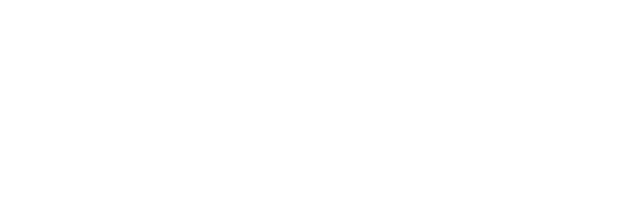
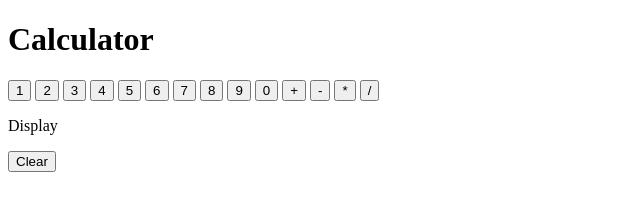
Before and after one commit to RobertMihai205/Calculator, a plain HTML site: page index.html in a window 1280 px wide. Shown: the whole page, without its empty margins (0-640 px from the left). Drawn offline with Linux system fonts and the light colour scheme.

Commit message:
Create a basic HTML calculator with buttons for each digit, each of the above functions and an “Equals” key

```diff
--- a/index.html
+++ b/index.html
@@ -5,8 +5,30 @@
     <meta http-equiv="X-UA-Compatible" content="IE=edge">
     <meta name="viewport" content="width=device-width, initial-scale=1.0">
     <title>Calculator</title>
+    <link rel="stylesheet" href="styles.css">
 </head>
 <body>
+    <h1>Calculator</h1>
+    <div class="container">
+        <div class="calculatorButtons">
+<button>1</button>
+<button>2</button>
+<button>3</button>
+<button>4</button>
+<button>5</button>
+<button>6</button>
+<button>7</button>
+<button>8</button>
+<button>9</button>
+<button>0</button>
+<button>+</button>
+<button>-</button>
+<button>*</button>
+<button>/</button>
+</div>
+    <div><p>Display</p></div>
+    <button>Clear</button>
 
+</div>
 </body>
 </html>
```
